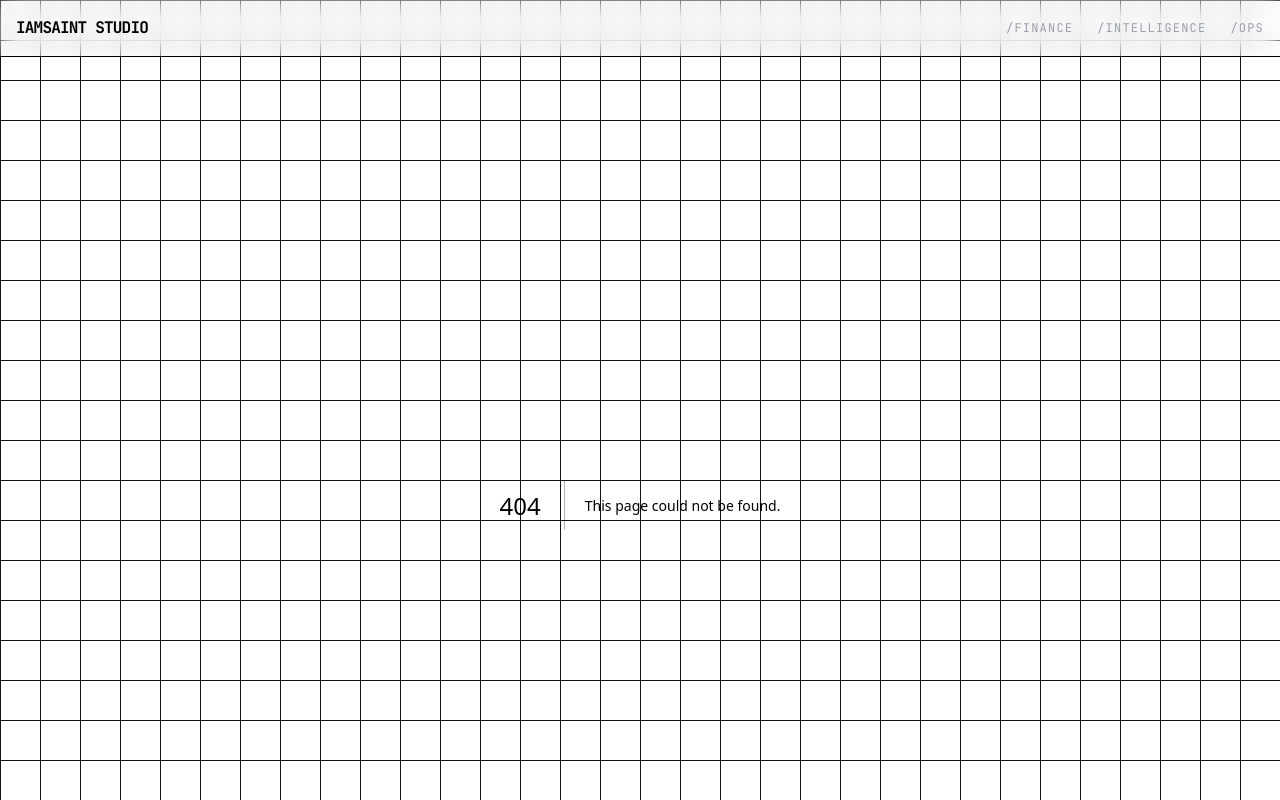
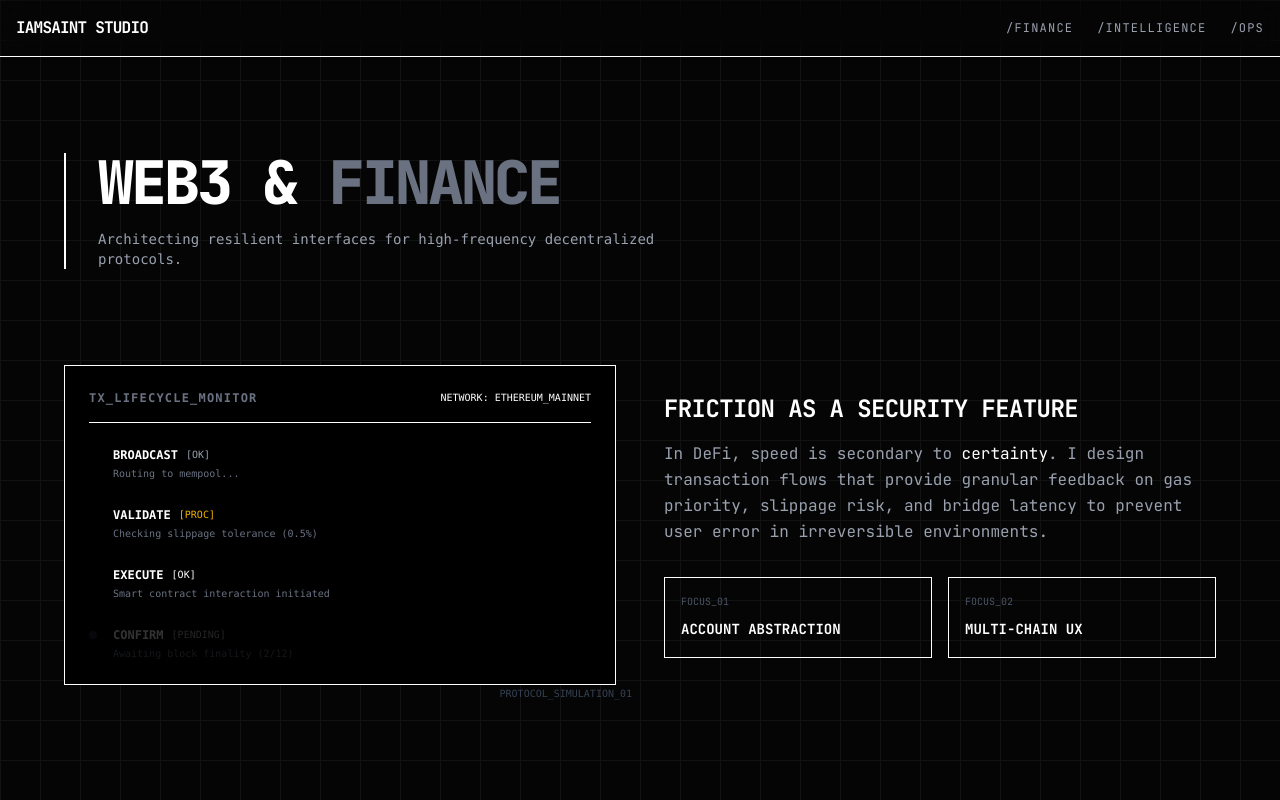
Before and after one commit to mmesomasaint/iamsaint-os, a Next.js app: page /finance in a window 1280 px wide. Before the commit this address had no page. Shown: the top 800 px of the page. Built offline with nearby package versions, Linux system fonts and the light colour scheme.

Commit message:
Feat: Add finance page

```diff
--- /dev/null
+++ b/app/finance/page.tsx
@@ -0,0 +1,52 @@
+import TransactionFlow from "@/components/system/TransactionFlow";
+
+export default function FinancePage() {
+  return (
+    <div className="max-w-6xl mx-auto py-12 space-y-24">
+      {/* Header Area */}
+      <section className="border-l-2 border-system-green pl-8">
+        <h1 className="text-6xl font-black uppercase tracking-tighter mb-4">
+          Web3 & <span className="text-gray-500">Finance</span>
+        </h1>
+        <p className="text-gray-400 max-w-xl font-mono text-sm">
+          Architecting resilient interfaces for high-frequency decentralized protocols.
+        </p>
+      </section>
+
+      {/* The Showcase Grid */}
+      <section className="grid grid-cols-1 lg:grid-cols-2 gap-12 items-center">
+        {/* The Live "Transaction Trap" */}
+        <div className="order-2 lg:order-1 relative">
+          <TransactionFlow />
+          <div className="absolute -bottom-4 -right-4 text-[10px] font-mono text-gray-700 uppercase">
+            Protocol_Simulation_01
+          </div>
+        </div>
+
+        <div className="order-1 lg:order-2 space-y-8">
+          <div className="space-y-4">
+            <h2 className="text-2xl font-bold uppercase tracking-tight text-white">
+              Friction as a Security Feature
+            </h2>
+            <p className="text-gray-400 leading-relaxed">
+              In DeFi, speed is secondary to <span className="text-white">certainty</span>.
+              I design transaction flows that provide granular feedback on gas priority,
+              slippage risk, and bridge latency to prevent user error in irreversible environments.
+            </p>
+          </div>
+
+          <div className="grid grid-cols-2 gap-4">
+            <div className="border border-system-border p-4">
+              <span className="block text-[10px] text-gray-600 mb-2 uppercase">Focus_01</span>
+              <span className="text-white font-bold text-sm uppercase">Account Abstraction</span>
+            </div>
+            <div className="border border-system-border p-4">
+              <span className="block text-gray-600 text-[10px] mb-2 uppercase">Focus_02</span>
+              <span className="text-white font-bold text-sm uppercase">Multi-Chain UX</span>
+            </div>
+          </div>
+        </div>
+      </section>
+    </div>
+  );
+}
--- /dev/null
+++ b/components/system/TransactionFlow.tsx
@@ -0,0 +1,53 @@
+"use client";
+import { useState, useEffect } from 'react';
+
+const TX_STATES = [
+  { stage: 'BROADCAST', status: 'OK', detail: 'Routing to mempool...', color: 'text-gray-400' },
+  { stage: 'VALIDATE', status: 'PROC', detail: 'Checking slippage tolerance (0.5%)', color: 'text-yellow-500' },
+  { stage: 'EXECUTE', status: 'OK', detail: 'Smart contract interaction initiated', color: 'text-system-green' },
+  { stage: 'CONFIRM', status: 'PENDING', detail: 'Awaiting block finality (2/12)', color: 'text-system-green animate-pulse' },
+];
+
+export default function TransactionFlow() {
+  const [step, setStep] = useState(0);
+
+  useEffect(() => {
+    const interval = setInterval(() => {
+      setStep((prev) => (prev < TX_STATES.length - 1 ? prev + 1 : prev));
+    }, 2000);
+    return () => clearInterval(interval);
+  }, []);
+
+  return (
+    <div className="border border-system-border bg-black p-6 font-mono text-xs space-y-6">
+      <div className="flex justify-between items-center border-b border-system-border pb-4">
+        <span className="text-gray-500 font-bold uppercase tracking-widest">Tx_Lifecycle_Monitor</span>
+        <span className="text-[10px] text-system-green uppercase">Network: Ethereum_Mainnet</span>
+      </div>
+
+      <div className="space-y-4">
+        {TX_STATES.map((tx, i) => (
+          <div key={i} className={`flex items-start gap-4 transition-opacity duration-500 ${i <= step ? 'opacity-100' : 'opacity-20'}`}>
+            <div className="flex flex-col items-center">
+              <div className={`w-2 h-2 rounded-full mt-1 ${i <= step ? 'bg-system-green' : 'bg-gray-800'}`} />
+              {i < TX_STATES.length - 1 && <div className="w-[1px] h-8 bg-system-border" />}
+            </div>
+            <div>
+              <div className="flex gap-2 items-center">
+                <span className="font-bold text-white uppercase">{tx.stage}</span>
+                <span className={`text-[10px] ${tx.color}`}>[{tx.status}]</span>
+              </div>
+              <div className="text-gray-500 text-[10px] mt-1">{tx.detail}</div>
+            </div>
+          </div>
+        ))}
+      </div>
+
+      {step === TX_STATES.length - 1 && (
+        <div className="mt-6 p-3 bg-system-green/10 border border-system-green/30 text-[10px] text-system-green text-center">
+          TRANSACTION_SUCCESSFUL // VIEW_ON_ETHERSCAN
+        </div>
+      )}
+    </div>
+  );
+}
```
